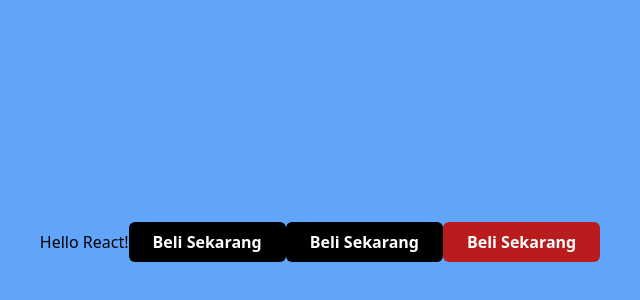
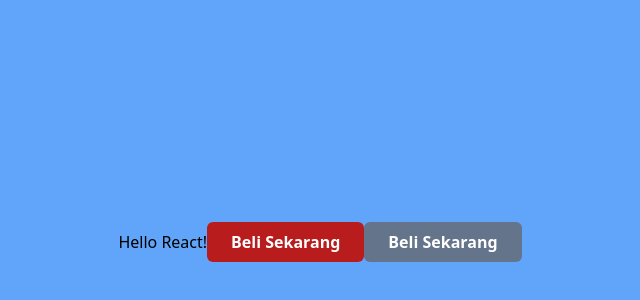
Before and after one commit to ridhocrnv/Belajar-React, a React (Vite) app: page / in a window 1280 px wide. Shown: the part 158-458 px from the top of the page, without its empty margins (320-960 px from the left). Built offline with nearby package versions, Linux system fonts and the light colour scheme.

Commit message:
feat: menambahkan button dengan props dan variant

```diff
--- a/src/App.jsx
+++ b/src/App.jsx
@@ -1,32 +1,16 @@
-import React from "react";
+import React from 'react'
 
-class Button extends React.Component {
-    render() {
-        return(
-            <button
-                    className="h-10 px-6 font-bold rounded-md bg-black text-white"
-                    type="submit"
-                >
-                    Beli Sekarang
-                </button>
-        );
+const Button = (props) => {
+    const variants = {
+        red: 'bg-red-700',
+        slate: 'bg-slate-500',
+        blue: 'bg-blue-700'
     }
-}
 
-function ButtonBlack() {
+    const bgColor = variants[props.variant] || 'bg-yellow-700';
+
     return (
-        <button
-                    className="h-10 px-6 font-bold rounded-md bg-black text-white"
-                    type="submit"
-                >
-                    Beli Sekarang
-                </button>
-    );
-}
-
-const ButtonRed = () => {
-    return (
-        <button className="h-10 px-6 font-bold rounded-md bg-red-700 text-white">
+        <button className={`h-10 px-6 font-bold rounded-md ${bgColor} text-white`}>
             Beli Sekarang
         </button>
     );
@@ -36,11 +20,10 @@ function App() {
     return (
         <div className="flex justify-center bg-blue-400 min-h-screen items-center">
             <h1>Hello React!</h1>
-            <Button></Button>
-            <ButtonBlack></ButtonBlack>
-            <ButtonRed></ButtonRed>
+            <Button variant="red"></Button>
+            <Button variant="slate"></Button>
         </div>
     )
 }
 
-export default App
+export default App;
```
